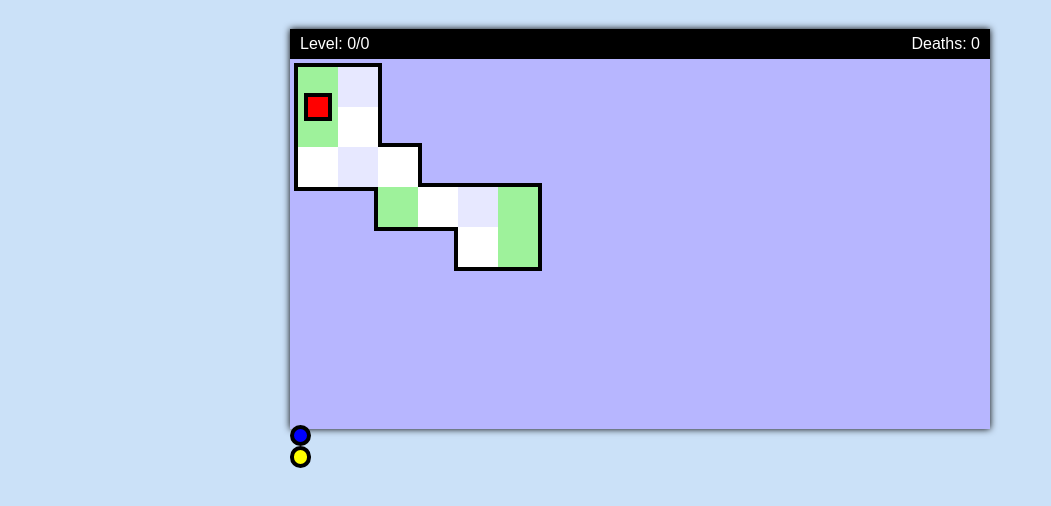
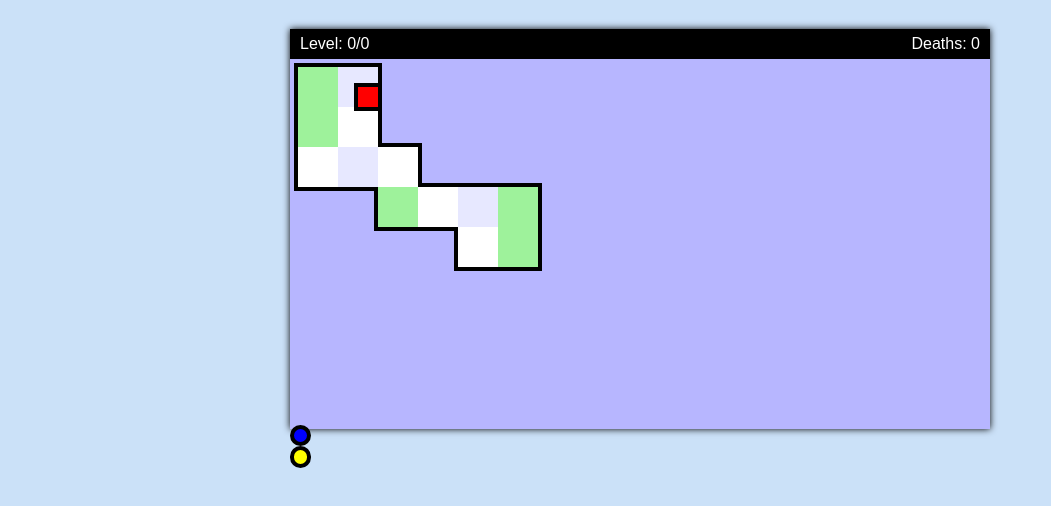
Before and after one commit to grantg2020/WorldsHardestGame, a plain HTML site: page index.html in a window 1280 px wide. Shown: the part 66-572 px from the top of the page, without its empty margins (0-1051 px from the left). Drawn offline with Linux system fonts and the light colour scheme.

Commit message:
Player movement Player bounds

```diff
--- a/index.css
+++ b/index.css
@@ -54,6 +54,7 @@ body {
     z-index: 10;
     top: 0;
     left: 0;
+    transition: 0.1s;
 }
 
 #canvas .title-bar {
--- a/index.js
+++ b/index.js
@@ -1,5 +1,8 @@
 const SCALE = 40; // px
 const BORDER_SIZE = 5; // px
+
+const MAX_GRID_WIDTH = 20; // num tiles
+const MAX_GRID_HEIGHT = 10; // num tiles
 
 function generateTiles(map) {
     if (!(map instanceof GameMap)) throw "Invalid map";
@@ -55,17 +58,31 @@ class GameMap {
         this.height = height;
 
         this.positions = [];
+        this.positionGrid = [];
+
+        for (let i = 0; i < MAX_GRID_HEIGHT; i++) { // loop rows
+            const row = [];
+            for (let j = 0; j < MAX_GRID_WIDTH; j++) { // loop cols
+                row.push(null);
+            }
+            this.positionGrid.push(row);
+        }
+
         this.startPositions.forEach(tile => {
             this.positions.push(tile);
+            this.positionGrid[tile.y][tile.x] = tile;
         });
         this.floorPositions.forEach(tile => {
             this.positions.push(tile);
+            this.positionGrid[tile.y][tile.x] = tile;
         });
         this.checkpoints.forEach(tile => {
             this.positions.push(tile);
+            this.positionGrid[tile.y][tile.x] = tile;
         });
         this.finishPositions.forEach(tile => {
             this.positions.push(tile);
+            this.positionGrid[tile.y][tile.x] = tile;
         });
 
         {
@@ -133,4 +150,12 @@ const gameMap1 = new GameMap(
     ],
     10, 10);
 
+/*
+[
+    [GameTile, null, null, null, null, null],
+    [GameTile, GameTile, GameTile, null, null, null],
+    ...
+]
+*/
+
 generateTiles(gameMap1);
--- a/player.js
+++ b/player.js
@@ -6,16 +6,117 @@ const borderSize = 8; // px
 class Player {
     constructor(playerDOM, gameMap) {
         this.playerDOM = playerDOM;
+        this.gameMap = gameMap;
+        this.lastStartLocation = gameMap.startLocation;
 
-        this.setPlayerLocation(gameMap.startLocation['x'], gameMap.startLocation['y']);
+        this.moveToStart();
+    }
+
+    moveToStart() {
+        this.moveToGreenPoint(this.lastStartLocation['x'], this.lastStartLocation['y']);
+    }
+
+    moveBy(dx, dy) {
+        this.x += dx;
+        this.y += dy;
+        // TODO moving the player location
+        this.setPlayerLocation(this.x, this.y);
+    }
+
+    moveToGreenPoint(gridX, gridY) {
+        this.setPlayerLocation(
+            (gridX * scale) - (playerScale / 2) - (borderSize / 2),
+            (gridY * scale) - (playerScale / 2) - (borderSize / 2)
+        );
+    }
+
+    // Validate location to keep it in bounds
+    validateLocation(x, y) {
+        let xCoord = Math.ceil(x / scale) - 1;
+        let yCoord = Math.ceil(y / scale) - 1;
+
+        if (xCoord < 0) xCoord = 0;
+        if (yCoord < 0) yCoord = 0;
+
+        if (this.gameMap.positionGrid[xCoord][yCoord] != null) {
+            const hasNextRight = (xCoord + 1 > MAX_GRID_WIDTH - 1) ? false : this.gameMap.positionGrid[yCoord][xCoord + 1] != null;
+
+            let minX = ((xCoord) * scale) - (borderSize / 2);
+            let minY = ((yCoord) * scale) - (borderSize / 2);
+            let maxX = ((xCoord + 1) * scale) - playerScale - (borderSize / 2) + (hasNextRight ? scale : 0);
+            let maxY = ((yCoord + 1) * scale) - playerScale - (borderSize / 2);
+            // Constrain to lower bound
+            x = (x < minX) ? minX : x;
+            y = (y < minY) ? minY : y;
+            // Constrain to upper bound
+            x = (x > maxX) ? maxX : x;
+            y = (y > maxY) ? maxY : y;
+        }
+
+        return [x, y];
     }
 
     setPlayerLocation(x, y) {
-        // Check for valid location
-        console.log(x, y);
-        this.playerDOM.style.left = (x * scale) - (playerScale / 2) - (borderSize / 2) + "px";
-        this.playerDOM.style.top = (y * scale) - (playerScale / 2) - (borderSize / 2) + "px";
+        const validatedCoord = this.validateLocation(x, y);
+        this.x = validatedCoord[0];
+        this.y = validatedCoord[1];
+
+        this.playerDOM.style.left = this.x + "px";
+        this.playerDOM.style.top = this.y + "px";
     }
 }
 
 const player = new Player(playerDOM, gameMap1);
+
+// Player Position Listeners
+const ARROW_RIGHT = "ArrowRight";
+const ARROW_LEFT = "ArrowLeft";
+const ARROW_UP = "ArrowUp";
+const ARROW_DOWN = "ArrowDown";
+
+
+// Amount of times to update player in ms
+const frameRate = 1000 / 60;
+
+// Number of pixels to move player each frame in px
+const playerMoveAmount = frameRate / 10;
+
+let keysPressed = {
+    ARROW_RIGHT: false,
+    ARROW_LEFT: false,
+    ARROW_UP: false,
+    ARROW_DOWN: false,
+};
+
+document.body.addEventListener("keydown", function (e) {
+    keysPressed[e.key] = true;
+});
+
+document.body.addEventListener("keyup", function (e) {
+    keysPressed[e.key] = false;
+});
+
+function updatePlayer() {
+    let dx = 0;
+    let dy = 0;
+
+    if (keysPressed[ARROW_RIGHT]) {
+        dx += playerMoveAmount;
+    }
+    if (keysPressed[ARROW_LEFT]) {
+        dx -= playerMoveAmount;
+    }
+    if (keysPressed[ARROW_UP]) {
+        dy -= playerMoveAmount;
+    }
+    if (keysPressed[ARROW_DOWN]) {
+        dy += playerMoveAmount;
+    }
+
+    player.moveBy(dx, dy);
+}
+
+setInterval(updatePlayer, frameRate);
+
+// player.setPlayerLocation(scale * 2 - playerScale - (borderSize / 2), -borderSize / 2);
+player.setPlayerLocation(scale * 2, scale);
```
